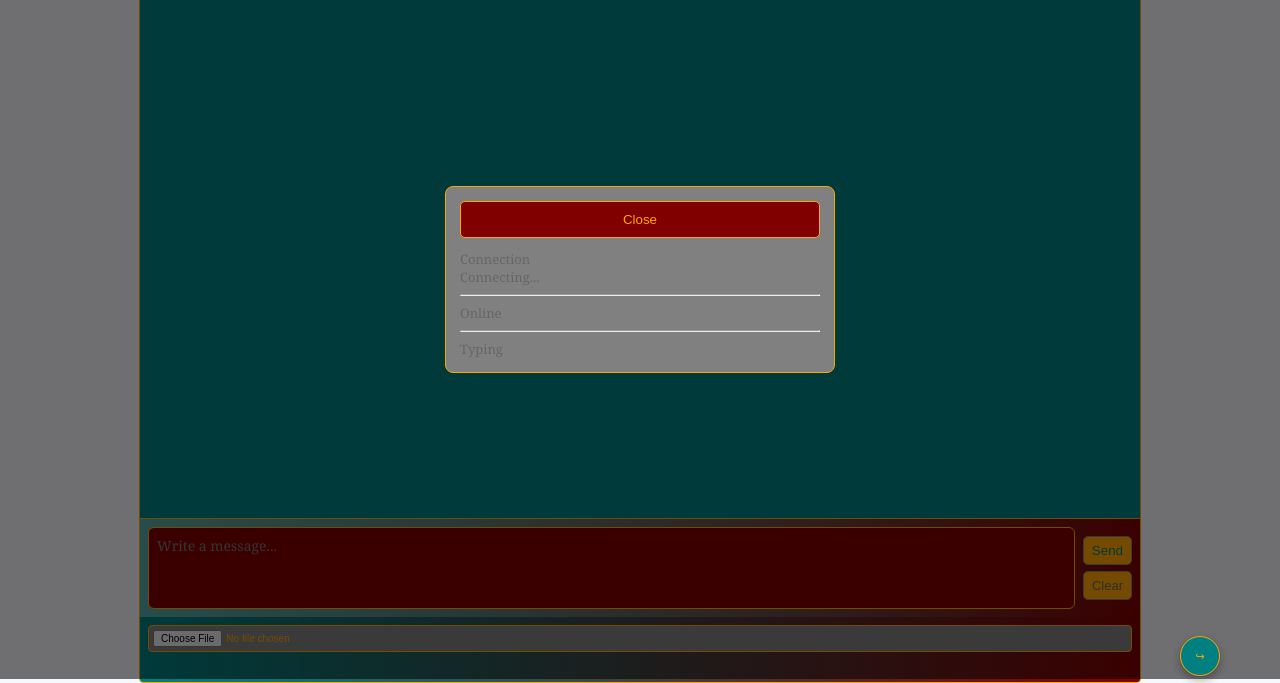
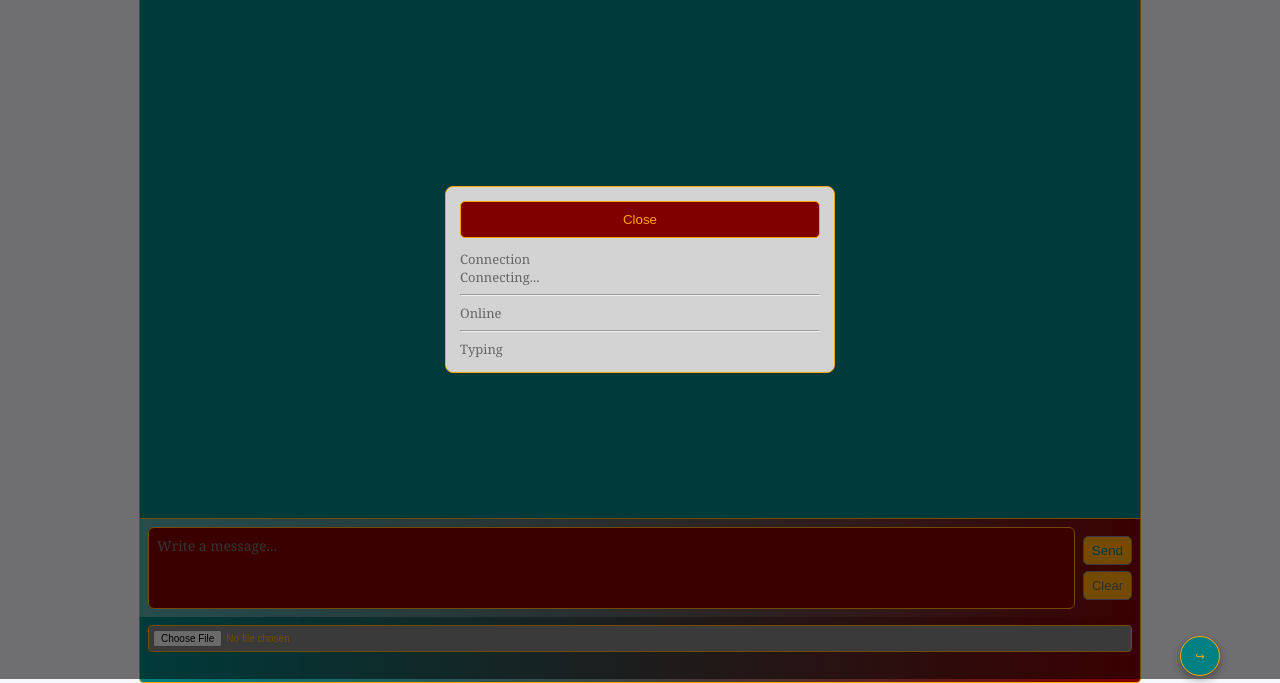
Before and after one commit to SMTechnology133/Connect, a website: page public/index.html in a window 1280 px wide. Both pictures are taken after a click on the button "Status". Shown: the part 121-804 px from the top of the page. Drawn offline with nearby package versions, Linux system fonts and the light colour scheme; no server answers.

Commit message:
Add files via upload

```diff
--- a/public/index.html
+++ b/public/index.html
@@ -158,7 +158,7 @@ cursor:pointer;
 	}
 
 #asideModal{
-	background:gray;
+	background:lightgray;
 	width:92%;
 	max-width:360px;
 	max-height:90vh;
@@ -783,7 +783,7 @@ function addSystem(text, user){
     wrapper.style.display = "flex";
     wrapper.style.flexDirection = "column";
     wrapper.style.marginLeft = "8px";
-    wrapper.style.marginRight = "8px";
+    //wrapper.style.marginRight = "8px";
 
     const meta = document.createElement("div");
     meta.className = "meta small";
```
